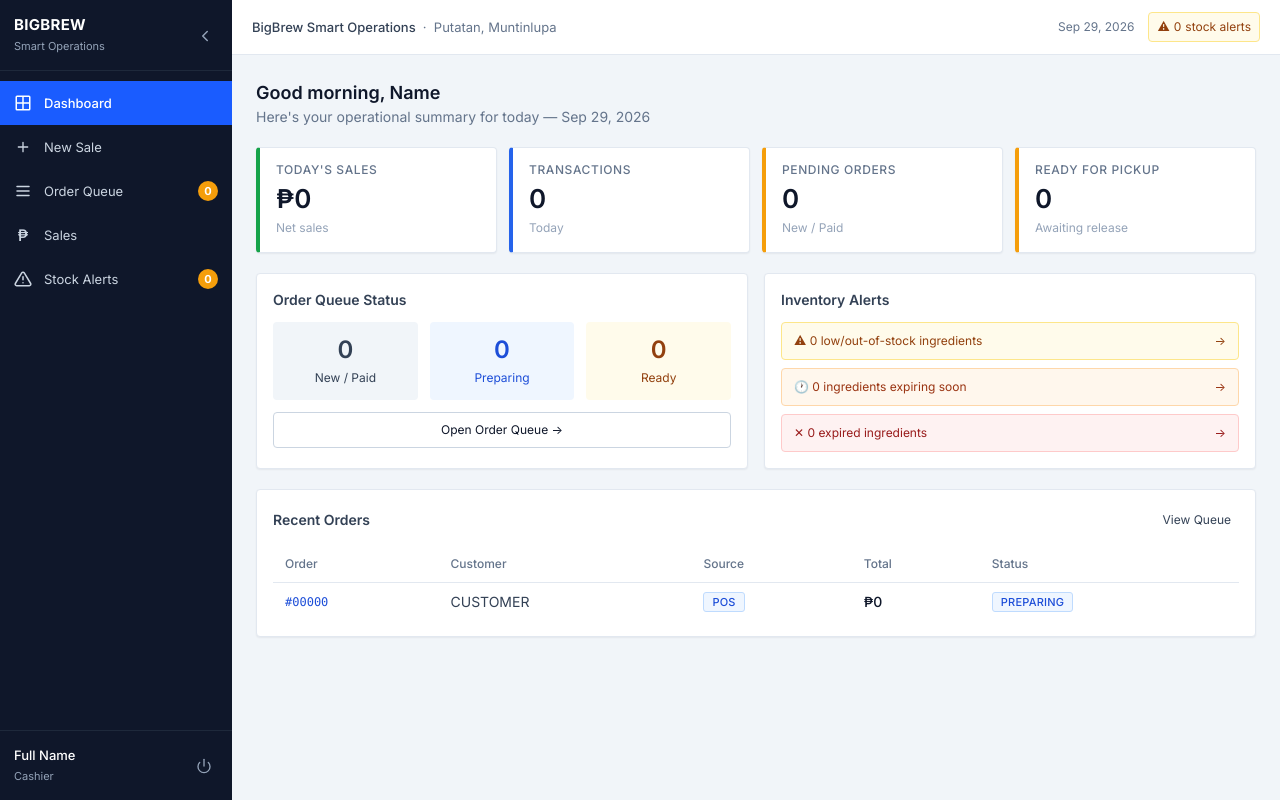
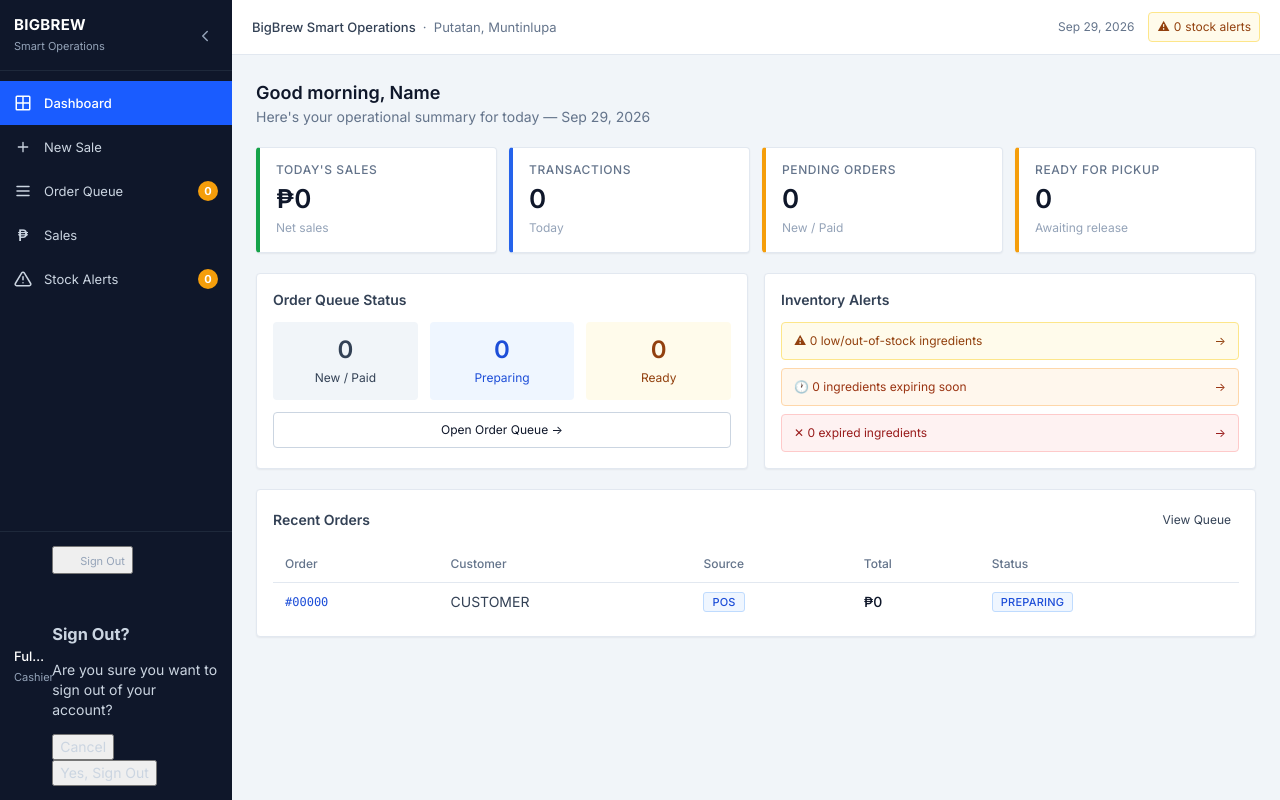
Before and after one commit to SenpaiPoro/BIGBREW-SMART-OPERATIONS, a PHP site: page /employee/cashier-dashboard.php in a window 1280 px wide. Run offline with PHP 8.4, Linux system fonts and the light colour scheme; the visitor is signed in with stand-in values (Sample User, id 1); data that the repository does not hold is empty; some libraries are stand-ins or nearby versions.

Commit message:
create modal

```diff
--- a/employee/include/sidebar.php
+++ b/employee/include/sidebar.php
@@ -1,4 +1,3 @@
-
 <!-- ===================== S  IDEBAR ===================== -->
 <aside class="sidebar" id="sidebar">
   <div class="sb-head">
@@ -7,22 +6,35 @@
       <span>Smart Operations</span>
     </div>
     <button class="sb-collapse" id="sb-collapse" aria-label="Collapse sidebar">
-        <svg width="18" height="18" viewBox="0 0 24 24" fill="none" stroke="currentColor" stroke-width="2" stroke-linecap="round" stroke-linejoin="round"><path d="M15 18l-6-6 6-6"/></svg>
+      <svg width="18" height="18" viewBox="0 0 24 24" fill="none" stroke="currentColor" stroke-width="2"
+        stroke-linecap="round" stroke-linejoin="round">
+        <path d="M15 18l-6-6 6-6" />
+      </svg>
     </button>
   </div>
 
   <nav class="nav">
     <!-- Add class "  active" to the link of the current page -->
     <a href="dashboard.php" class="nav-item active" title="Dashboard">
-        <span class="ic"><svg width="18" height="18" viewBox="0 0 24 24" fill="none" stroke="currentColor" stroke-width="2"><rect x="3" y="3" width="18" height="18" rx="1"/><path d="M3 12h18M12 3v18"/></svg></span>
+      <span class="ic"><svg width="18" height="18" viewBox="0 0 24 24" fill="none" stroke="currentColor"
+          stroke-width="2">
+          <rect x="3" y="3" width="18" height="18" rx="1" />
+          <path d="M3 12h18M12 3v18" />
+        </svg></span>
       <span class="label">Dashboard</span>
     </a>
     <a href="new-sale.php" class="nav-item" title="New Sale">
-        <span class="ic"><svg width="16" height="16" viewBox="0 0 24 24" fill="none" stroke="currentColor" stroke-width="2" stroke-linecap="round"><path d="M12 5v14M5 12h14"/></svg></span>
+      <span class="ic"><svg width="16" height="16" viewBox="0 0 24 24" fill="none" stroke="currentColor"
+          stroke-width="2" stroke-linecap="round">
+          <path d="M12 5v14M5 12h14" />
+        </svg></span>
       <span class="label">New Sale</span>
     </a>
     <a href="order-queue.php" class="nav-item" title="Order Queue">
-        <span class="ic"><svg width="18" height="18" viewBox="0 0 24 24" fill="none" stroke="currentColor" stroke-width="2" stroke-linecap="round"><path d="M4 6h16M4 12h16M4 18h16"/></svg></span>
+      <span class="ic"><svg width="18" height="18" viewBox="0 0 24 24" fill="none" stroke="currentColor"
+          stroke-width="2" stroke-linecap="round">
+          <path d="M4 6h16M4 12h16M4 18h16" />
+        </svg></span>
       <span class="label">Order Queue</span>
       <span class="nav-badge"><!-- pending orders count -->0</span>
     </a>
@@ -31,7 +43,11 @@
       <span class="label">Sales</span>
     </a>
     <a href="stock-alerts.php" class="nav-item" title="Stock Alerts">
-        <span class="ic"><svg width="18" height="18" viewBox="0 0 24 24" fill="none" stroke="currentColor" stroke-width="2" stroke-linecap="round" stroke-linejoin="round"><path d="M10.3 3.9L1.8 18a2 2 0 001.7 3h17a2 2 0 001.7-3L13.7 3.9a2 2 0 00-3.4 0z"/><path d="M12 9v4M12 17h.01"/></svg></span>
+      <span class="ic"><svg width="18" height="18" viewBox="0 0 24 24" fill="none" stroke="currentColor"
+          stroke-width="2" stroke-linecap="round" stroke-linejoin="round">
+          <path d="M10.3 3.9L1.8 18a2 2 0 001.7 3h17a2 2 0 001.7-3L13.7 3.9a2 2 0 00-3.4 0z" />
+          <path d="M12 9v4M12 17h.01" />
+        </svg></span>
       <span class="label">Stock Alerts</span>
       <span class="nav-badge"><!-- low/out-of-stock count -->0</span>
     </a>
@@ -42,8 +58,36 @@
       <strong><!-- full name -->Full Name</strong>
       <span><!-- role -->Cashier</span>
     </div>
-      <a href="../logout.php" aria-label="Sign out" title="Sign out">
-        <svg width="16" height="16" viewBox="0 0 24 24" fill="none" stroke="currentColor" stroke-width="2" stroke-linecap="round" stroke-linejoin="round"><path d="M18.4 6.6a9 9 0 11-12.8 0"/><path d="M12 2v10"/></svg>
-      </a>
+    <div class="sidebar-bottom">
+      <div class="sidebar-bottom">
+        <form action="<?= BASE_URL ?>/../logout.php" method="POST" id="logoutForm">
+          <button type="button" class="logout-link" id="openLogoutModal">
+            <svg class="i" width="16" height="16">
+              <use href="#i-logout" />
+            </svg>
+            <span>Sign Out</span>
+          </button>
+        </form>
+        <!-- Logout Confirmation Modal -->
+        <div class="logout-modal-overlay" id="logoutModal">
+          <div class="logout-modal-card">
+            <div class="logout-modal-icon">
+              <svg class="i" width="28" height="28">
+                <use href="#i-logout" />
+              </svg>
+            </div>
+            <h3>Sign Out?</h3>
+            <p>Are you sure you want to sign out of your account?</p>
+            <div class="logout-modal-actions">
+              <button type="button" class="logout-cancel" id="cancelLogout">
+                Cancel
+              </button>
+              <button type="submit" form="logoutForm" name="logout" value="1" class="logout-confirm">
+                Yes, Sign Out
+              </button>
+            </div>
+          </div>
+        </div>
+      </div>
     </div>
 </aside>
```
Lines whose indentation alone changed are shown as unchanged.
